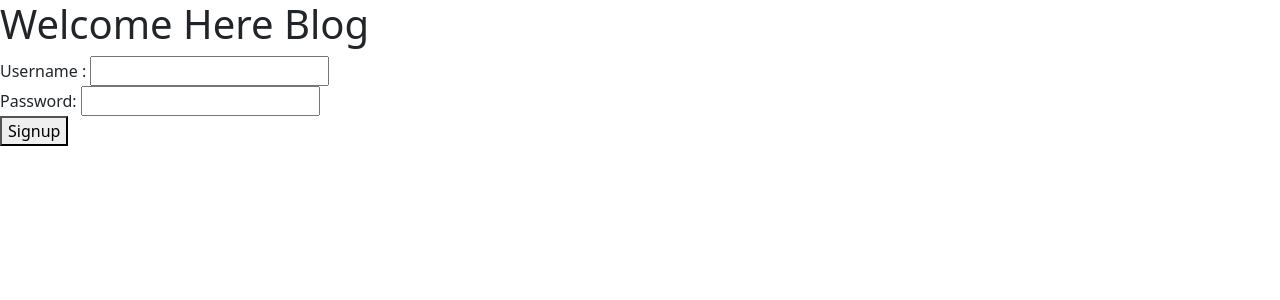
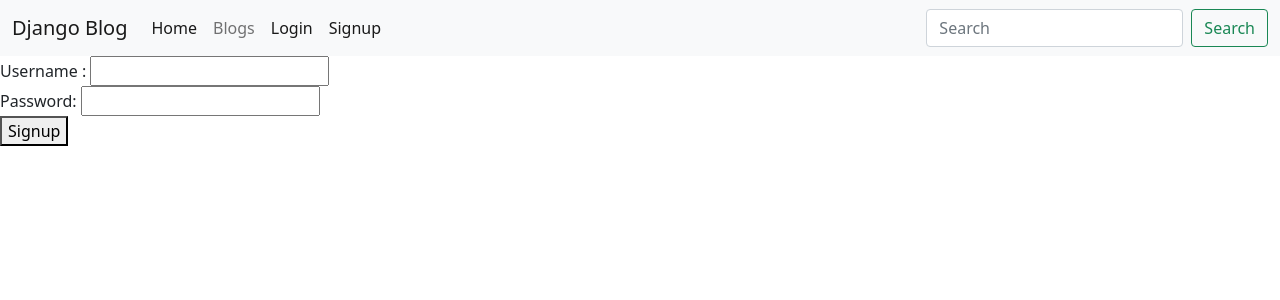
Before and after one commit to Mr-Mohanraj/mark_blogs, a Django app: page /user/login/ in a window 1280 px wide. Shown: the top 300 px of the page. Run offline with Django 4.2, Linux system fonts and the light colour scheme.

Commit message:
login function update

```diff
--- a/blog_project/blog/models.py
+++ b/blog_project/blog/models.py
@@ -8,6 +8,8 @@ class User(AbstractUser):
     total_post = models.PositiveIntegerField(default=0)
     is_login = models.BooleanField(default=False)
 
+    def get_post_count(self):
+        return self.total_post
 
 
 class Post(models.Model):
--- a/blog_project/blog/templates/blog/base.html
+++ b/blog_project/blog/templates/blog/base.html
@@ -11,7 +11,52 @@
     <title>Django Blog</title>
   </head>
   <body>
-    <h1>Welcome Here Blog</h1>
+    <nav class="navbar navbar-expand-lg navbar-light bg-light">
+      <div class="container-fluid">
+        <a class="navbar-brand" href="{% url 'blog:home' %}">Django Blog</a>
+        <button class="navbar-toggler" type="button" data-bs-toggle="collapse" data-bs-target="#navbarSupportedContent" aria-controls="navbarSupportedContent" aria-expanded="false" aria-label="Toggle navigation">
+          <span class="navbar-toggler-icon"></span>
+        </button>
+        <div class="collapse navbar-collapse" id="navbarSupportedContent">
+          <ul class="navbar-nav me-auto mb-2 mb-lg-0">
+            <li class="nav-item">
+              <a class="nav-link active" aria-current="page" href="{% url 'blog:home' %}">Home</a>
+            </li>
+            <li class="nav-item">
+              <a class="nav-link" href="{% url 'blog:blog_list' %}">Blogs</a>
+            </li>
+            {% if user.is_login %}
+            <li class="nav-item dropdown">
+              <a class="nav-link dropdown-toggle" href="#" id="navbarDropdown" role="button" data-bs-toggle="dropdown" aria-expanded="false">
+                Profile
+              </a>
+              <ul class="dropdown-menu" aria-labelledby="navbarDropdown">
+                <li><a class="dropdown-item" href="#">Account</a></li>
+                <li><a class="dropdown-item" href="#">Password Change</a></li>
+                <li><hr class="dropdown-divider"></li>
+                <li><a class="dropdown-item" href="{% url 'blog:user_blog' user.id %}">blogs</a></li>
+                <li><a class="dropdown-item" href="{% url 'blog:logout' user.username %}">Logout</a><li>
+              </ul>
+            </li>
+            {% else %}
+            <li class="nav-item">
+              <a class="nav-link active" aria-current="page" href="{% url 'blog:login' %}">Login</a>
+            </li>
+            <li class="nav-item">
+              <a class="nav-link active" aria-current="page" href="{% url 'blog:signup' %}">Signup</a>
+            </li>
+            {% endif %}
+            {% comment %} <li class="nav-item">
+              <a class="nav-link disabled" href="#" tabindex="-1" aria-disabled="true">Disabled</a>
+            </li> {% endcomment %}
+          </ul>
+          <form class="d-flex">
+            <input class="form-control me-2" type="search" placeholder="Search" aria-label="Search">
+            <button class="btn btn-outline-success" type="submit">Search</button>
+          </form>
+        </div>
+      </div>
+    </nav>
 
     {% block content %}
 
--- a/blog_project/blog/urls.py
+++ b/blog_project/blog/urls.py
@@ -5,13 +5,13 @@ app_name='blog'
 
 urlpatterns = [
     path('', views.home, name='home'),
-    path('blogs/', views.blog_list, name='blog_list'),
-    path('detail/<int:pk>/', views.blog_detail, name="blog_detail"),
-    # path('update/<int:pk>/', views.blog_update, name="blog_update"),
-    path('delete/<int:pk>/', views.blog_delete, name="blog_delete"),
-    path('post/<str:username>/add/', views.blog_add, name='blog_add'),
-    path('<int:pk>/edit', views.blog_edit, name='blog_edit'),
+    path('blog/', views.blog_list, name='blog_list'),
+    path('blog/<int:pk>/detail/', views.blog_detail, name="blog_detail"),
+    path('blog//<int:pk>/delete/', views.blog_delete, name="blog_delete"),
+    path('blog/<str:username>/add/', views.blog_add, name='blog_add'),
+    path('blog/<int:pk>/edit/', views.blog_edit, name='blog_edit'),
     path('user/signup/', views.signup_user, name='signup'),
     path('user/login/', views.login_user, name='login'),
     path('user/<str:username>/logout/', views.logout_user, name='logout'),
+    path('blog/<int:user_id>/blogs/', views.user_blog, name='user_blog'),
 ]
--- a/blog_project/blog/views.py
+++ b/blog_project/blog/views.py
@@ -1,24 +1,38 @@
-from django.shortcuts import render, redirect
+from django.shortcuts import render, redirect, get_list_or_404, get_object_or_404
 from .models import Post, User
 from django.core.exceptions import ObjectDoesNotExist
 from django.contrib import messages
 from django.contrib.auth import logout
+from django.urls import reverse
+
+from django.http import HttpResponse
+
 
 def home(request):
-    name = "mohanraj"
-    return render(request, 'blog/home.html', {"name":name})
+    res = HttpResponse(render(request, 'blog/home.html'))
+    username = request.COOKIES.get('user', 'guest')
+    print(username)
+    if username == 'guest':
+        return HttpResponse(render(request, 'blog/home.html', {"user": username}))
+    else:
+        print("welcome brother")
+        user = User.objects.get(username=username)
+        return HttpResponse(render(request, 'blog/home.html', {"user": user}))
+
 
 def blog_list(request):
     post = Post.objects.all()
-    return render(request, 'blog/blog_list.html', {"posts":post})
+    return render(request, 'blog/blog_list.html', {"posts": post})
+
 
 def blog_detail(request, pk):
     try:
         post = Post.objects.get(pk=pk)
     except ObjectDoesNotExist:
-        return render(request, 'blog/404.html', {"error":ObjectDoesNotExist})
+        return render(request, 'blog/404.html', {"error": ObjectDoesNotExist})
 
-    return render(request, 'blog/blog_detail.html', {"post":post})
+    return render(request, 'blog/blog_detail.html', {"post": post})
+
 
 def blog_edit(request, pk):
     if request.method == 'POST':
@@ -27,23 +41,24 @@ def blog_edit(request, pk):
             post.title = request.POST['title']
             post.body = request.POST['body']
             post.save()
-            return render(request, 'blog/blog_detail.html', {"post":post})
+            return render(request, 'blog/blog_detail.html', {"post": post})
         except ObjectDoesNotExist:
-            return render(request, 'blog/404.html', {"error":ObjectDoesNotExist})
+            return render(request, 'blog/404.html', {"error": ObjectDoesNotExist})
     else:
         try:
             post = Post.objects.get(pk=pk)
-            return render(request, 'blog/blog_edit.html', {"post":post})
+            return render(request, 'blog/blog_edit.html', {"post": post})
         except ObjectDoesNotExist:
-            return render(request, 'blog/404.html', {"error":ObjectDoesNotExist})
+            return render(request, 'blog/404.html', {"error": ObjectDoesNotExist})
+
 
 def blog_delete(request, pk):
     try:
         post = Post.objects.get(pk=pk)
         post.delete()
-        return render(request, 'blog/blog_delete.html', {"post":post, "msg":"post successfully delete"})
+        return redirect('blog:blog_list')
     except ObjectDoesNotExist:
-        return redirect('blog:blog_list')
+        return redirect('blog/404.html')
 
 
 def blog_add(request, username):
@@ -54,11 +69,11 @@ def blog_add(request, username):
             body = request.POST['body']
             post = Post(title=title, body=body, author=user)
             post.save()
-            return render(request, 'blog/blog_detail.html', {"post":post})
+            return render(request, 'blog/blog_detail.html', {"post": post})
         except ObjectDoesNotExist:
-            return render(request, 'blog/404.html', {"error":ObjectDoesNotExist})
+            return render(request, 'blog/404.html', {"error": ObjectDoesNotExist})
     else:
-        return render(request,"blog/blog_new.html",)
+        return render(request, "blog/blog_new.html",)
 
 
 def signup_user(request):
@@ -78,7 +93,8 @@ def signup_user(request):
         if (password and password_confirm) and password == password_confirm:
             password = password
 
-        user = User.objects.create_user(username=username, email=email, password=password)
+        user = User.objects.create_user(
+            username=username, email=email, password=password)
         if User.objects.filter(username=username).first() == username:
             messages.error(request, "Username is already taken.")
 
@@ -86,9 +102,10 @@ def signup_user(request):
             messages.error(request, "Email id already taken")
 
         user.save()
-        return render(request, 'blog/login_form.html', {"user":user})
+        return render(request, 'blog/login_form.html', {"user": user})
     else:
         return render(request, 'blog/signup_form.html')
+
 
 def login_user(request):
     if request.method == 'POST':
@@ -100,14 +117,15 @@ def login_user(request):
                 messages.info(request, "username is correct")
                 if user.password == password:
                     messages.info(request, "password is correct")
-                    user.is_staff = False
-                    user.is_superuser = False
                     user.is_login = True
                     user.save()
-                    return redirect('blog:home.html', {"user":user, "msg":"successfully login"})
-                return render(request, 'blog/404.html', {"error":[username, password]})
+                    res = HttpResponse(
+                        render(request, 'blog/home.html', {"user": user}))
+                    res.set_cookie('user', user.username)
+                    return res
+                return render(request, 'blog/404.html', {"error": [username, password]})
         except Exception as e:
-            return render(request, 'blog/404.html', {"error":e})
+            return render(request, 'blog/404.html', {"error": e})
     else:
         return render(request, 'blog/login_form.html')
 
@@ -118,9 +136,25 @@ def logout_user(request, username):
         user.is_login = False
         user.save()
         messages.success(request, f"successfully logout {user.username}")
-        return redirect('blog:home')
+        res = HttpResponse(render(request, 'blog/home.html', {"user": user}))
+        res.delete_cookie('user')
+        return res
     except ObjectDoesNotExist:
-        return render(request, 'blog/404.html', {"error":ObjectDoesNotExist})
+        return render(request, 'blog/404.html', {"error": ObjectDoesNotExist})
+
+
+def user_blog(request, user_id):
+    posts = get_list_or_404(Post, author=user_id)
+    return render(request, 'blog/blog_list.html', {"posts": posts})
+
+
+def upload_blog(request, user_id):
+    title = request.POST['title']
+    body = request.POST['body']
+    post = get_object_or_404(Post, author=user_id)
+    post.title = title
+    post.body = body
+    post.save()
 
 # def blog_update(request, pk):
 #     if request.method == 'POST':
@@ -146,3 +180,25 @@ def logout_user(request, username):
     #         return render(request, 'blog/404.html', {"error":e})
     # else:
     #     return render(request,"blog/blog_new.html", {"error":"Unable to create a new post try again! "})
+
+
+def set_cookie(
+        response: HttpResponse,
+        key: str,
+        value: str,
+        cookie_host: str,
+        days_expire: int = 365,):
+    max_age = days_expire * 24 * 60 * 60
+    expires = datetime.datetime.strftime(
+        datetime.datetime.utcnow() +
+        datetime.timedelta(days=days_expire), "%a, %d-%b-%Y %H:%M:%S GMT",
+    )
+    domain = cookie_host.split(":")[0]
+    response.set_cookie(
+        key,
+        value,
+        max_age=max_age,
+        expires=expires,
+        domain=domain,
+        secure=False,
+    )
--- a/blog_project/blog_project/settings.py
+++ b/blog_project/blog_project/settings.py
@@ -124,3 +124,5 @@ STATIC_URL = 'static/'
 # https://docs.djangoproject.com/en/4.1/ref/settings/#default-auto-field
 
 DEFAULT_AUTO_FIELD = 'django.db.models.BigAutoField'
+
+LOGIN_SUCCESS_URL = 'home'
```
Also changed, not shown: blog_project/blog/templates/blog/blog_edit.html (+8 -7 lines), blog_project/blog/templates/blog/home.html (+5 -10 lines), blog_project/blog/templates/blog/user_blog.html (added, +13 -0 lines).
